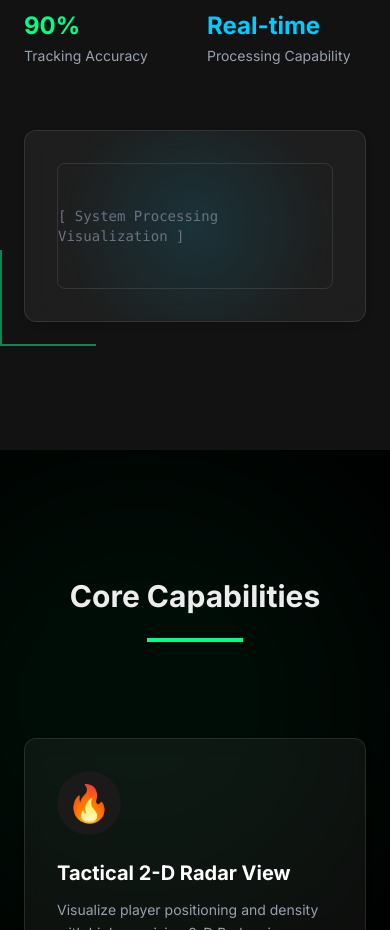
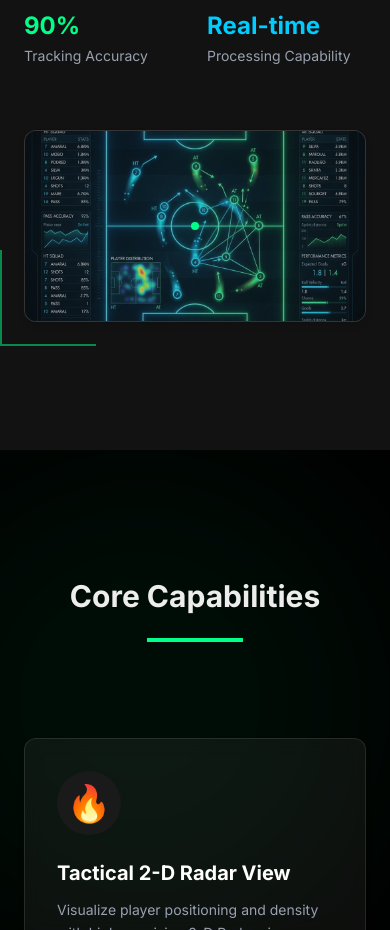
Before and after one commit to haider6789/Futviz, a Next.js app: page / in a window 390 px wide. Shown: the part 1400-2330 px from the top of the page. Built offline with nearby package versions, Linux system fonts and the light colour scheme.

Commit message:
feat: add interactive HUD image to about section

```diff
--- a/app/components/About.tsx
+++ b/app/components/About.tsx
@@ -4,15 +4,23 @@ export default function About() {
             <div className="container mx-auto">
                 <div className="grid md:grid-cols-2 gap-16 items-center">
 
-                    <div className="order-2 md:order-1 relative">
-                        <div className="aspect-video rounded-xl overflow-hidden glass-card relative flex items-center justify-center p-8 bg-gradient-to-br from-gray-900 to-black">
-                            <div className="absolute inset-0 bg-[radial-gradient(circle_at_center,_var(--secondary-glow),_transparent_70%)] opacity-30"></div>
+                    <div className="order-2 md:order-1 relative group cursor-pointer">
+                        <div className="aspect-video rounded-xl overflow-hidden glass-card relative flex items-center justify-center bg-black border border-white/10 shadow-2xl">
+                            <div className="absolute inset-0 bg-[radial-gradient(circle_at_center,_var(--secondary-glow),_transparent_70%)] opacity-30 group-hover:opacity-60 transition-opacity duration-700 z-0"></div>
 
-                            <div className="relative z-10 w-full h-full border border-[var(--card-border)] rounded-lg flex items-center justify-center">
-                                <p className="text-gray-500 font-mono text-sm">[ System Processing Visualization ]</p>
+                            <img
+                                src="/about-hud.png"
+                                alt="FUTVIZ AI Analysis HUD"
+                                className="relative z-10 w-full h-full object-cover opacity-75 group-hover:opacity-100 group-hover:scale-105 transition-all duration-700"
+                            />
+
+                            {/* Center interactive pulse element */}
+                            <div className="absolute inset-0 flex items-center justify-center z-20 pointer-events-none">
+                                <div className="w-24 h-24 border border-[var(--primary)] rounded-full animate-ping opacity-20 group-hover:opacity-40"></div>
+                                <div className="absolute w-2 h-2 bg-[var(--primary)] rounded-full group-hover:animate-pulse"></div>
                             </div>
                         </div>
-                        <div className="absolute -bottom-6 -left-6 w-24 h-24 border-l-2 border-b-2 border-[var(--primary)] opacity-50"></div>
+                        <div className="absolute -bottom-6 -left-6 w-24 h-24 border-l-2 border-b-2 border-[var(--primary)] opacity-50 group-hover:opacity-100 group-hover:-translate-x-2 group-hover:translate-y-2 transition-all duration-500 z-0 pointer-events-none"></div>
                     </div>
 
                     <div className="order-1 md:order-2">
--- a/app/components/Pricing.tsx
+++ b/app/components/Pricing.tsx
@@ -41,9 +41,14 @@ export default function Pricing() {
                             <li className="flex items-center text-white"><span className="text-[var(--primary)] mr-2">✓</span> 1080p Video Support</li>
                             <li className="flex items-center text-white"><span className="text-[var(--primary)] mr-2">✓</span> Export to CSV/JSON</li>
                         </ul>
-                        <Link href="/demo" className="w-full py-3 rounded bg-[var(--primary)] text-black font-bold hover:bg-[#00e67a] transition-colors shadow-lg shadow-[var(--primary-glow)] block text-center">
+                        <a
+                            href="https://wa.me/923308168766?text=Hi%20FUTVIZ%20Team!%20I'm%20interested%20in%20the%20Pro%20Team%20plan."
+                            target="_blank"
+                            rel="noopener noreferrer"
+                            className="w-full py-3 rounded bg-[var(--primary)] text-black font-bold hover:bg-[#00e67a] transition-colors shadow-lg shadow-[var(--primary-glow)] block text-center"
+                        >
                             Get Started
-                        </Link>
+                        </a>
                     </div>
 
                     {/* Tier 3: Local Clubs */}
```
Also changed, not shown: public/about-hud.png (added).
